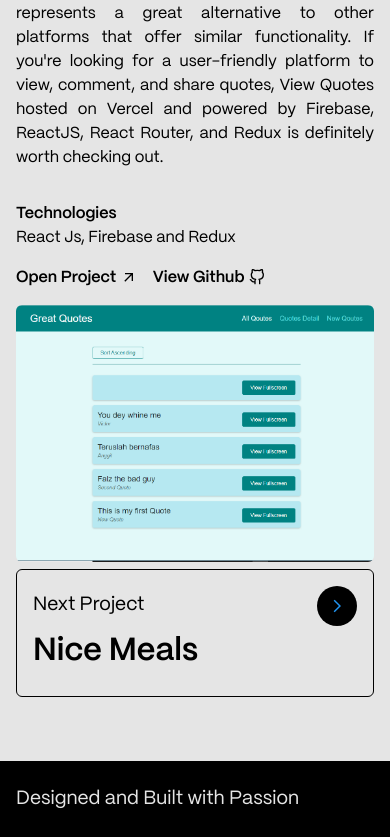
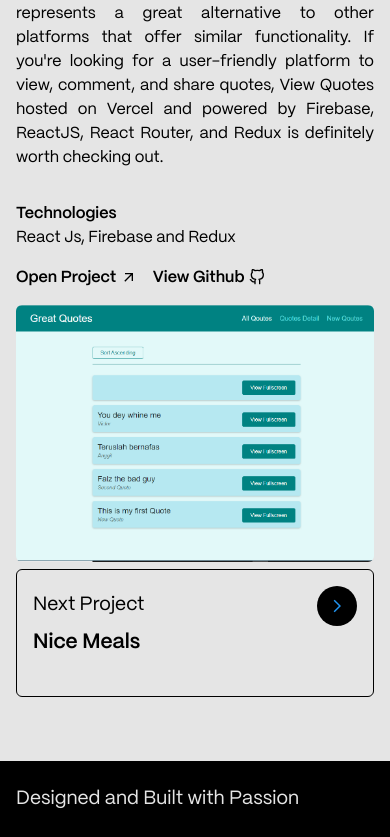
Before and after one commit to AirZED/new-portfolio, a React (Vite) app: page /projects/3 in a window 390 px wide. Shown: the part 679-1516 px from the top of the page. Built offline with nearby package versions, Linux system fonts and the light colour scheme.

Commit message:
more finishing touches

```diff
--- a/src/styles/ProjectSection.module.css
+++ b/src/styles/ProjectSection.module.css
@@ -136,6 +136,10 @@
         position: static;
     }
 
+    .child-project .next h2 {
+        font-size: 1.3rem;
+    }
+
     .child-project .next div {
         justify-content: space-between;
     }
```
